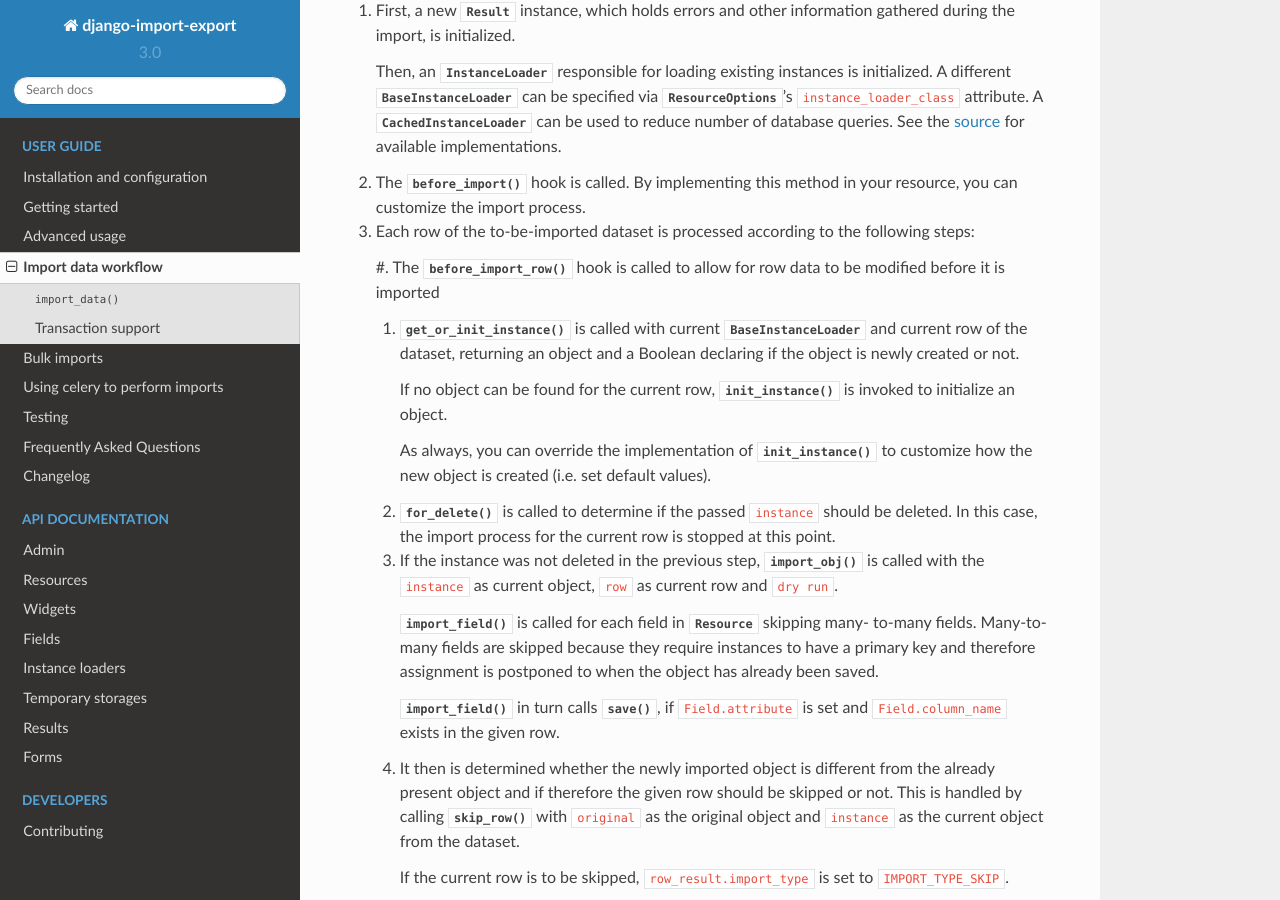
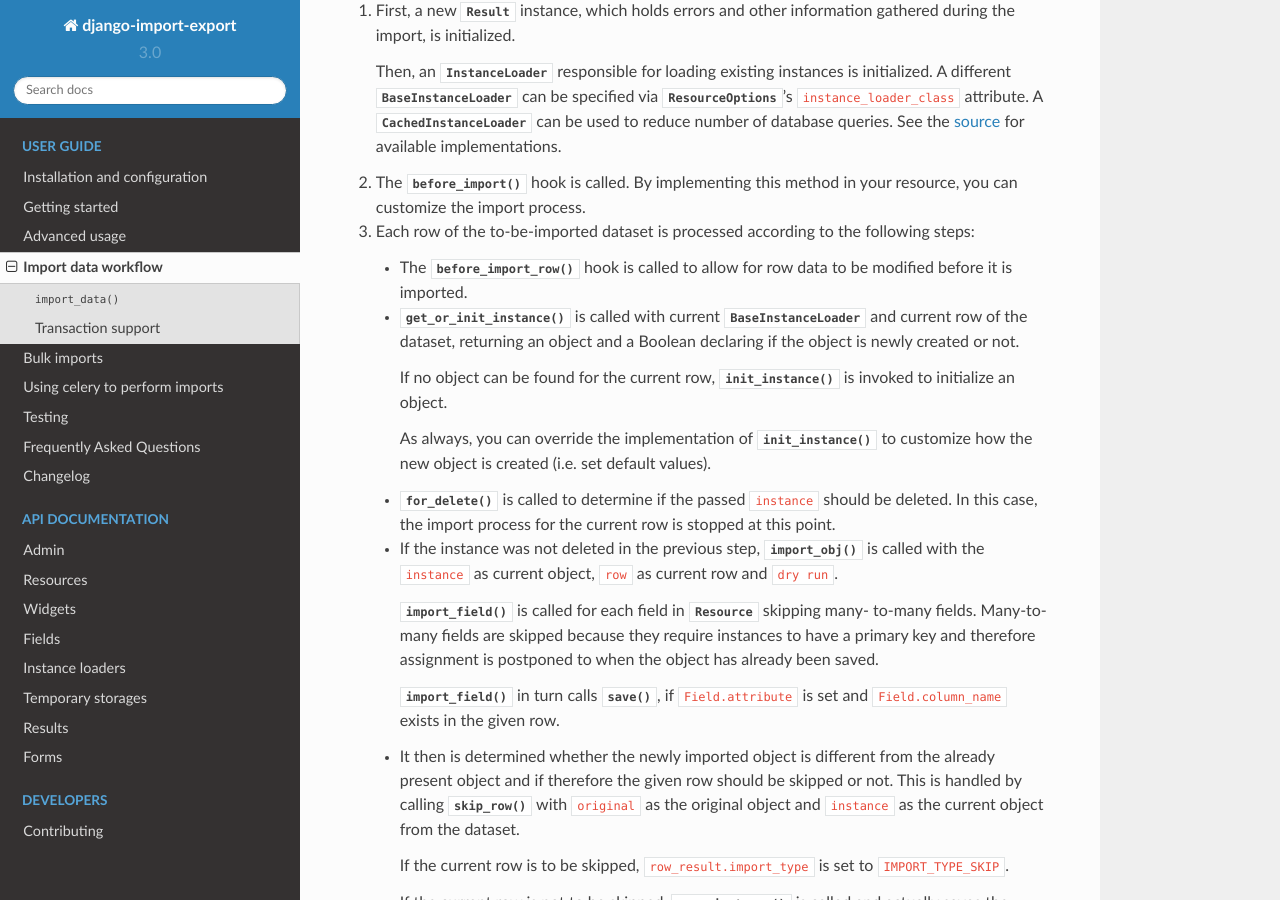
Before and after one commit to django-import-export/django-import-export, a Sphinx documentation site: the page built from docs/import_workflow.rst, in a window 1280 px wide and 900 px high, scrolled down 555 px. Built offline with Sphinx 7.4.7 and the Read the Docs theme 2.0.0, drawn with Linux system fonts in a browser that asks for light colours.

Commit message:
fixed indentation

```diff
--- a/docs/import_workflow.rst
+++ b/docs/import_workflow.rst
@@ -45,81 +45,81 @@
 #. Each row of the to-be-imported dataset is processed according to the
    following steps:
 
-   #. The :meth:`~import_export.resources.Resource.before_import_row` hook is
-   called to allow for row data to be modified before it is imported
+   * The :meth:`~import_export.resources.Resource.before_import_row` hook is
+     called to allow for row data to be modified before it is imported.
 
-   #. :meth:`~import_export.resources.Resource.get_or_init_instance` is called
-      with current :class:`~import_export.instance_loaders.BaseInstanceLoader`
-      and current row of the dataset, returning an object and a Boolean
-      declaring if the object is newly created or not.
+   * :meth:`~import_export.resources.Resource.get_or_init_instance` is called
+     with current :class:`~import_export.instance_loaders.BaseInstanceLoader`
+     and current row of the dataset, returning an object and a Boolean
+     declaring if the object is newly created or not.
 
-      If no object can be found for the current row,
-      :meth:`~import_export.resources.Resource.init_instance` is invoked to
-      initialize an object.
+     If no object can be found for the current row,
+     :meth:`~import_export.resources.Resource.init_instance` is invoked to
+     initialize an object.
 
-      As always, you can override the implementation of
-      :meth:`~import_export.resources.Resource.init_instance` to customize
-      how the new object is created (i.e. set default values).
+     As always, you can override the implementation of
+     :meth:`~import_export.resources.Resource.init_instance` to customize
+     how the new object is created (i.e. set default values).
 
-   #. :meth:`~import_export.resources.Resource.for_delete` is called to
-      determine if the passed ``instance``
-      should be deleted. In this case, the import process for the current row
-      is stopped at this point.
+   * :meth:`~import_export.resources.Resource.for_delete` is called to
+     determine if the passed ``instance``
+     should be deleted. In this case, the import process for the current row
+     is stopped at this point.
 
-   #. If the instance was not deleted in the previous step,
-      :meth:`~import_export.resources.Resource.import_obj` is called with the
-      ``instance`` as current object, ``row`` as current row and ``dry run``.
+   * If the instance was not deleted in the previous step,
+     :meth:`~import_export.resources.Resource.import_obj` is called with the
+     ``instance`` as current object, ``row`` as current row and ``dry run``.
 
-      :meth:`~import_export.resources.Resource.import_field` is called for
-      each field in :class:`~import_export.resources.Resource` skipping many-
-      to-many fields. Many-to-many fields are skipped because they require
-      instances to have a primary key and therefore assignment is postponed to
-      when the object has already been saved.
+     :meth:`~import_export.resources.Resource.import_field` is called for
+     each field in :class:`~import_export.resources.Resource` skipping many-
+     to-many fields. Many-to-many fields are skipped because they require
+     instances to have a primary key and therefore assignment is postponed to
+     when the object has already been saved.
 
-      :meth:`~import_export.resources.Resource.import_field` in turn calls
-      :meth:`~import_export.fields.Field.save`, if ``Field.attribute`` is set
-      and ``Field.column_name`` exists in the given row.
+     :meth:`~import_export.resources.Resource.import_field` in turn calls
+     :meth:`~import_export.fields.Field.save`, if ``Field.attribute`` is set
+     and ``Field.column_name`` exists in the given row.
 
-   #. It then is determined whether the newly imported object is different
-      from the already present object and if therefore the given row should be
-      skipped or not. This is handled by calling
-      :meth:`~import_export.resources.Resource.skip_row` with ``original`` as
-      the original object and ``instance`` as the current object from the dataset.
+   * It then is determined whether the newly imported object is different
+     from the already present object and if therefore the given row should be
+     skipped or not. This is handled by calling
+     :meth:`~import_export.resources.Resource.skip_row` with ``original`` as
+     the original object and ``instance`` as the current object from the dataset.
 
-      If the current row is to be skipped, ``row_result.import_type`` is set
-      to ``IMPORT_TYPE_SKIP``.
+     If the current row is to be skipped, ``row_result.import_type`` is set
+     to ``IMPORT_TYPE_SKIP``.
 
-   #. If the current row is not to be skipped,
-      :meth:`~import_export.resources.Resource.save_instance` is called and
-      actually saves the instance when ``dry_run`` is not set.
+   * If the current row is not to be skipped,
+     :meth:`~import_export.resources.Resource.save_instance` is called and
+     actually saves the instance when ``dry_run`` is not set.
 
-      There are two hook methods (that by default do nothing) giving you the
-      option to customize the import process:
+     There are two hook methods (that by default do nothing) giving you the
+     option to customize the import process:
 
-        * :meth:`~import_export.resources.Resource.before_save_instance`
-        * :meth:`~import_export.resources.Resource.after_save_instance`
+       * :meth:`~import_export.resources.Resource.before_save_instance`
+       * :meth:`~import_export.resources.Resource.after_save_instance`
 
-      Both methods receive ``instance`` and ``dry_run`` arguments.
+     Both methods receive ``instance`` and ``dry_run`` arguments.
 
-   #. :meth:`~import_export.resources.Resource.save_m2m` is called to save
-      many to many fields.
+   * :meth:`~import_export.resources.Resource.save_m2m` is called to save
+     many to many fields.
 
-   #. :class:`~import_export.results.RowResult` is assigned with a diff
-      between the original and the imported object fields, as well as and
-      ``import_type`` attribute which states whether the row is new, updated,
-      skipped or deleted.
+   * :class:`~import_export.results.RowResult` is assigned with a diff
+     between the original and the imported object fields, as well as and
+     ``import_type`` attribute which states whether the row is new, updated,
+     skipped or deleted.
 
-      If an exception is raised during row processing and
-      :meth:`~import_export.resources.Resource.import_data` was invoked with
-      ``raise_errors=False`` (which is the default) the particular traceback
-      is appended to :class:`~import_export.results.RowResult` as well.
+     If an exception is raised during row processing and
+     :meth:`~import_export.resources.Resource.import_data` was invoked with
+     ``raise_errors=False`` (which is the default) the particular traceback
+     is appended to :class:`~import_export.results.RowResult` as well.
 
-      If either the row was not skipped or the
-      :class:`~import_export.resources.Resource` is configured to report
-      skipped rows, the :class:`~import_export.results.RowResult` is appended
-      to the :class:`~import_export.results.Result`
+     If either the row was not skipped or the
+     :class:`~import_export.resources.Resource` is configured to report
+     skipped rows, the :class:`~import_export.results.RowResult` is appended
+     to the :class:`~import_export.results.Result`
 
-   #. The :meth:`~import_export.resources.Resource.after_import_row` hook is called
+   * The :meth:`~import_export.resources.Resource.after_import_row` hook is called
 
 #. The :class:`~import_export.results.Result` is returned.
 
```
